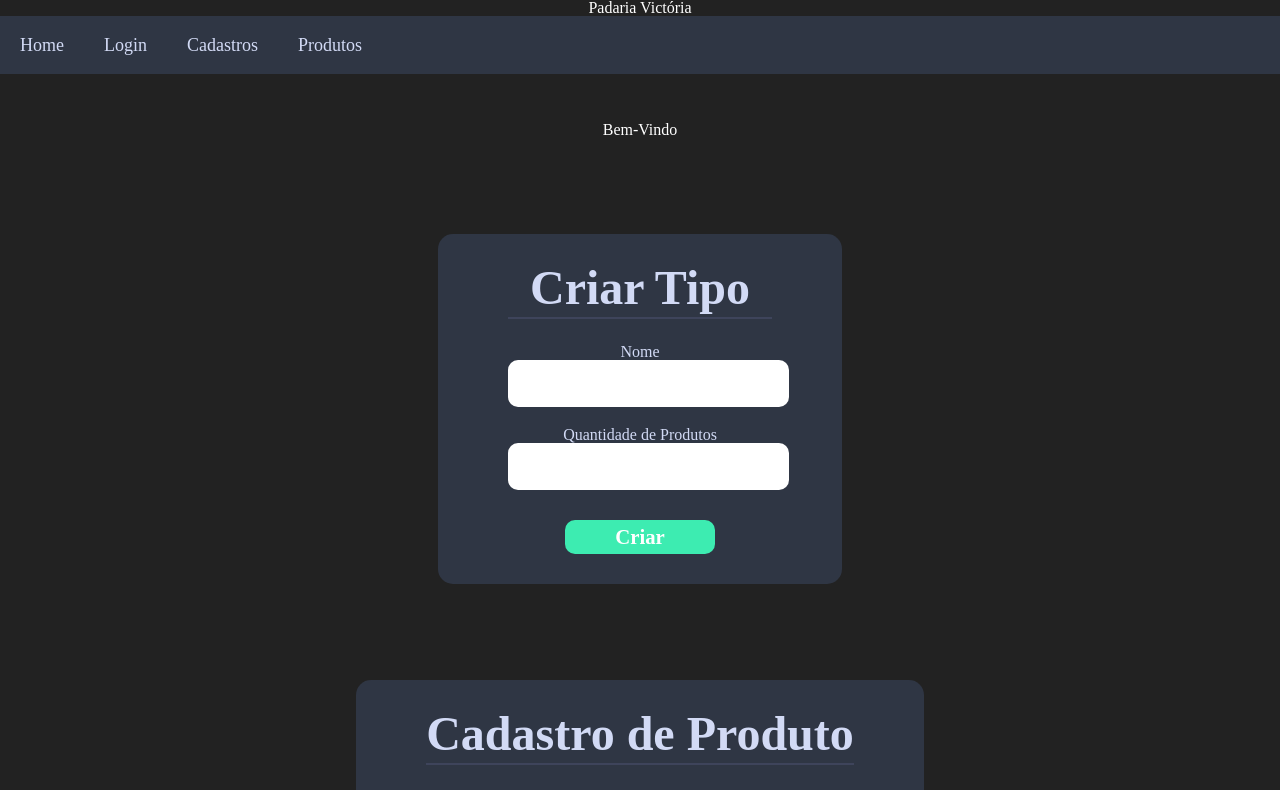
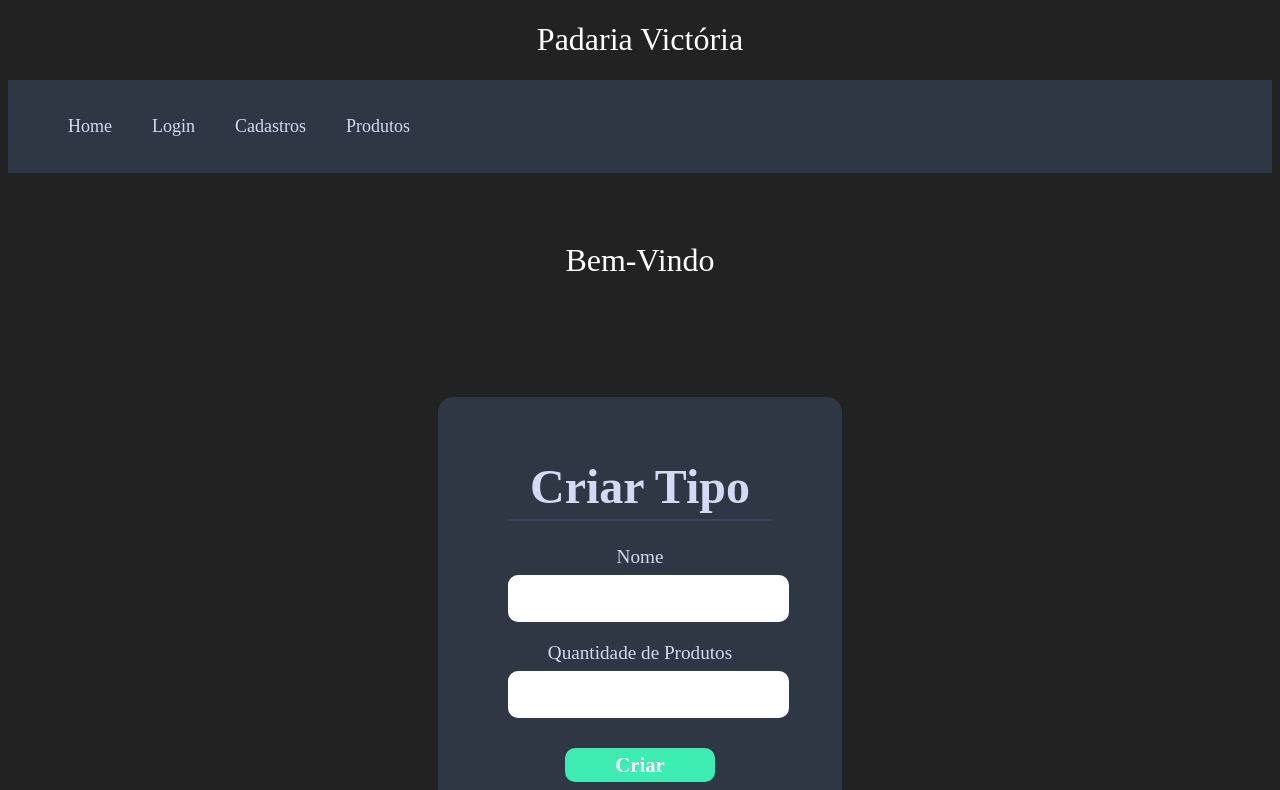
Before and after one commit to Lucas-Mombach/Projeto-React-Grupo4, a React (Create React App) app in the folder ReactProjects/my-app/: page / in a window 1280 px wide. Shown: the top 790 px of the page. Built offline with nearby package versions, Linux system fonts and the light colour scheme.

Commit message:
Style downgraded

```diff
--- a/ReactProjects/my-app/src/components/Cadastro.css
+++ b/ReactProjects/my-app/src/components/Cadastro.css
@@ -1,47 +1,3 @@
-html, body, div, span, applet, object, iframe,
-h1, h2, h3, h4, h5, h6, p, blockquote, pre,
-a, abbr, acronym, address, big, cite, code,
-del, dfn, em, img, ins, kbd, q, s, samp,
-small, strike, strong, sub, sup, tt, var,
-b, u, i, center,
-dl, dt, dd, ol, ul, li,
-fieldset, form, label, legend,
-table, caption, tbody, tfoot, thead, tr, th, td,
-article, aside, canvas, details, embed,
-figure, figcaption, footer, header, hgroup,
-menu, nav, output, ruby, section, summary,
-time, mark, audio, video {
-	margin: 0;
-	padding: 0;
-	border: 0;
-	font-size: 100%;
-	font: inherit;
-	vertical-align: baseline;
-}
-/* HTML5 display-role reset for older browsers */
-article, aside, details, figcaption, figure,
-footer, header, hgroup, menu, nav, section {
-	display: block;
-}
-body {
-	line-height: 1;
-}
-ol, ul {
-	list-style: none;
-}
-blockquote, q {
-	quotes: none;
-}
-blockquote:before, blockquote:after,
-q:before, q:after {
-	content: '';
-	content: none;
-}
-table {
-	border-collapse: collapse;
-	border-spacing: 0;
-}
-
 main {
     display: flex;
     justify-content: center;
--- a/ReactProjects/my-app/src/components/Menu.css
+++ b/ReactProjects/my-app/src/components/Menu.css
@@ -1,47 +1,3 @@
-html, body, div, span, applet, object, iframe,
-h1, h2, h3, h4, h5, h6, p, blockquote, pre,
-a, abbr, acronym, address, big, cite, code,
-del, dfn, em, img, ins, kbd, q, s, samp,
-small, strike, strong, sub, sup, tt, var,
-b, u, i, center,
-dl, dt, dd, ol, ul, li,
-fieldset, form, label, legend,
-table, caption, tbody, tfoot, thead, tr, th, td,
-article, aside, canvas, details, embed,
-figure, figcaption, footer, header, hgroup,
-menu, nav, output, ruby, section, summary,
-time, mark, audio, video {
-	margin: 0;
-	padding: 0;
-	border: 0;
-	font-size: 100%;
-	font: inherit;
-	vertical-align: baseline;
-}
-/* HTML5 display-role reset for older browsers */
-article, aside, details, figcaption, figure,
-footer, header, hgroup, menu, nav, section {
-	display: block;
-}
-body {
-	line-height: 1;
-}
-ol, ul {
-	list-style: none;
-}
-blockquote, q {
-	quotes: none;
-}
-blockquote:before, blockquote:after,
-q:before, q:after {
-	content: '';
-	content: none;
-}
-table {
-	border-collapse: collapse;
-	border-spacing: 0;
-}
-
 .Menu{
   display: flex;
   flex-basis: 350px;
```
